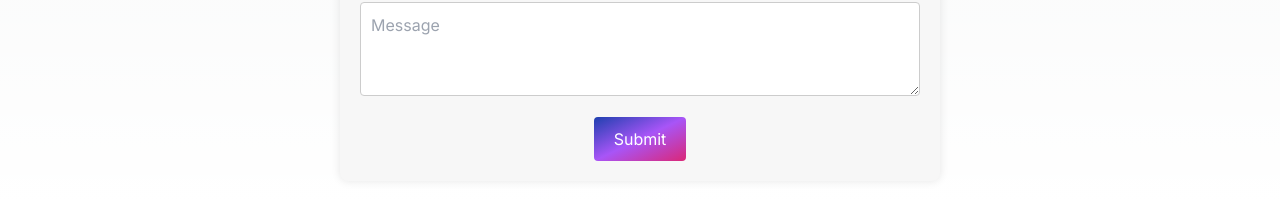
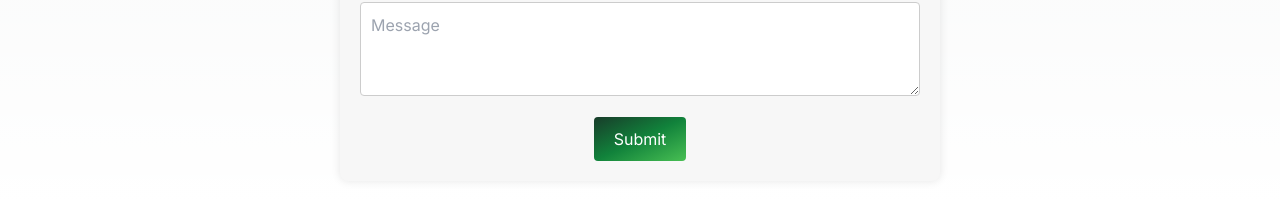
Before and after one commit to SithikaGuruge/Portfolio-My, a Next.js app in the folder my-portfolio/: page / in a window 1280 px wide. Shown: the part 1926-2125 px from the top of the page. Built offline with nearby package versions, Linux system fonts and the light colour scheme.

Commit message:
contact-section-colour-changed

```diff
--- a/my-portfolio/src/app/components/ContactForm.jsx
+++ b/my-portfolio/src/app/components/ContactForm.jsx
@@ -174,7 +174,7 @@ const toggleAlert = (message, type) => {
                     {errors.message && <span style={styles.errorMessage}>Please enter a message</span>}
                   </div>
                 </div>
-                <button className='submit-btn bg-gradient-to-br from-blue-800 via-purple-500 to-pink-600 hover:bg-white' type='submit' style={styles.submitBtn}>
+                <button className='submit-btn bg-gradient-to-br from-[#183c2a] via-[#11823b] to-[#48bf53] hover:bg-white' type='submit' style={styles.submitBtn}>
                   Submit
                 </button>
               </form>
```
